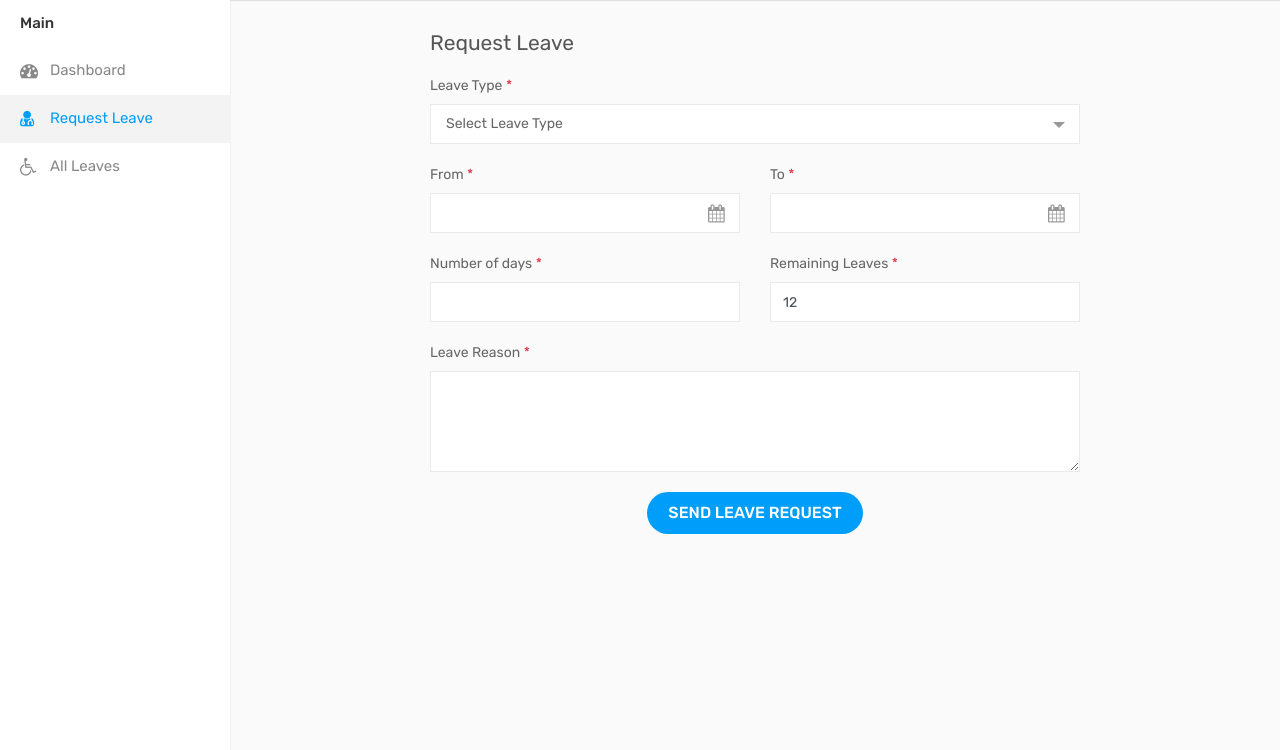
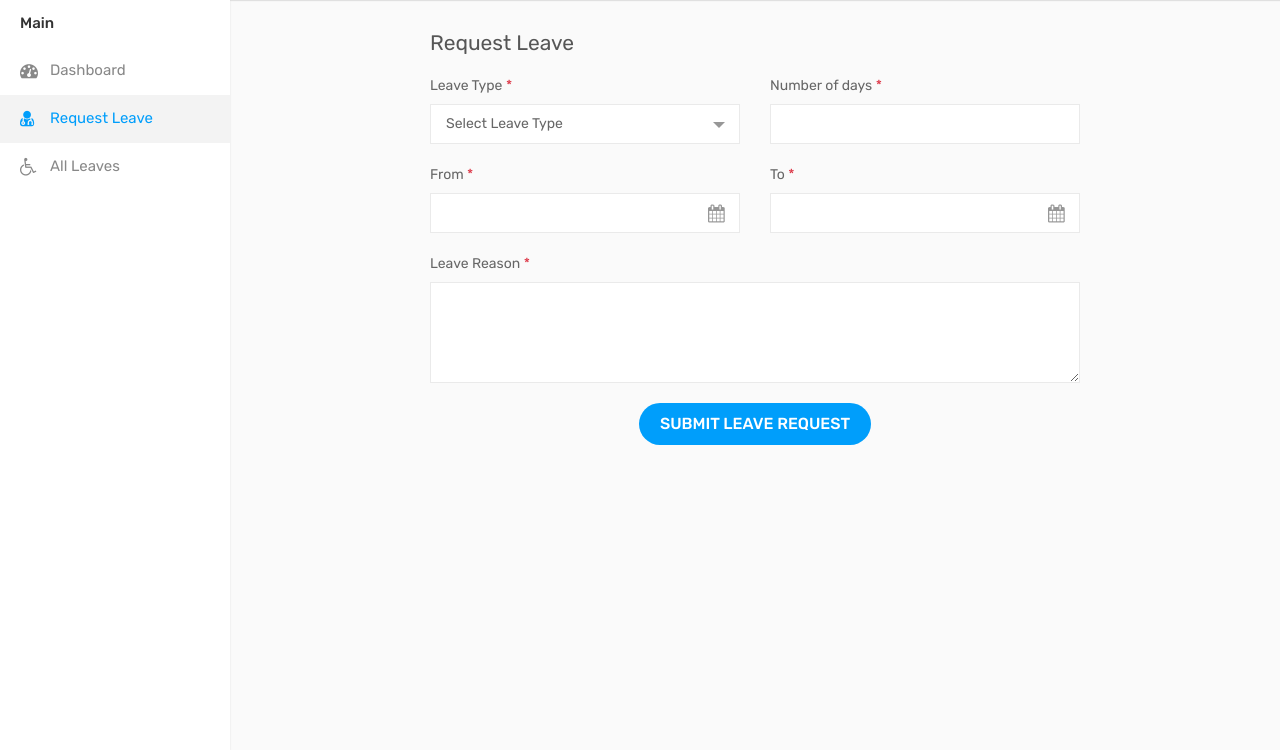
Before and after one commit to majestyjnr/LeaveManagementSystem, a PHP site: page /employee/request-leave.php in a window 1280 px wide. Shown: the part 50-800 px from the top of the page. Run offline with PHP 8.4, Linux system fonts and the light colour scheme.

Commit message:
Commit Updates

```diff
--- a/employee/dashboard.php
+++ b/employee/dashboard.php
@@ -29,7 +29,7 @@
              <li class="nav-item dropdown has-arrow">
                     <a href="#" class="dropdown-toggle nav-link user-link" data-toggle="dropdown">
                         <span class="user-img">
-							<img class="rounded-circle" src="../assets/img/user.jpg" width="24" alt="Admin">
+							<img class="rounded-circle" src="../assets/img/account.png" width="24" alt="Admin">
 							<span class="status online"></span>
 						</span>
 						<!-- <span>Admin</span> -->
--- a/employee/leaves.php
+++ b/employee/leaves.php
@@ -29,7 +29,7 @@
              <li class="nav-item dropdown has-arrow">
                     <a href="#" class="dropdown-toggle nav-link user-link" data-toggle="dropdown">
                         <span class="user-img">
-							<img class="rounded-circle" src="../assets/img/user.jpg" width="24" alt="Admin">
+							<img class="rounded-circle" src="../assets/img/account.png" width="24" alt="Admin">
 							<span class="status online"></span>
 						</span>
                     </a>
--- a/employee/request-leave.php
+++ b/employee/request-leave.php
@@ -11,7 +11,6 @@
     <link rel="stylesheet" type="text/css" href="../assets/css/select2.min.css">
 	<link rel="stylesheet" type="text/css" href="../assets/css/bootstrap-datetimepicker.min.css">
     <link rel="stylesheet" type="text/css" href="../assets/css/style.css">
-
 </head>
 
 <body>
@@ -28,7 +27,7 @@
              <li class="nav-item dropdown has-arrow">
                     <a href="#" class="dropdown-toggle nav-link user-link" data-toggle="dropdown">
                         <span class="user-img">
-							<img class="rounded-circle" src="../assets/img/user.jpg" width="24" alt="Admin">
+							<img class="rounded-circle" src="../assets/img/account.png" width="24" alt="Admin">
 							<span class="status online"></span>
 						</span>
 						<!-- <span>Admin</span> -->
@@ -69,21 +68,31 @@
                 <div class="row">
                     <div class="col-lg-8 offset-lg-2">
                         <form>
+                            <div class="row">
+								<div class="col-md-6">
                                     <div class="form-group">
                                         <label>Leave Type <span class="text-danger">*</span></label>
-                                <select class="select">
+                                        <select class="select" name="leavetype">
                                             <option>Select Leave Type</option>
                                             <option>Casual Leave 12 Days</option>
                                             <option>Medical Leave</option>
                                             <option>Loss of Pay</option>
                                         </select>
                                     </div>
+                                </div>
+                                <div class="col-md-6">
+                                    <div class="form-group">
+                                        <label>Number of days <span class="text-danger">*</span></label>
+                                        <input class="form-control" type="number" name="duration">
+                                    </div>
+                                </div>
+                            </div>
 							<div class="row">
 								<div class="col-md-6">
 									<div class="form-group">
 										<label>From <span class="text-danger">*</span></label>
 										<div class="cal-icon">
-											<input class="form-control datetimepicker" type="text">
+											<input class="form-control datetimepicker" type="text" name="startdate">
 										</div>
 									</div>
 								</div>
@@ -91,31 +100,17 @@
 									<div class="form-group">
 										<label>To <span class="text-danger">*</span></label>
 										<div class="cal-icon">
-											<input class="form-control datetimepicker" type="text">
+											<input class="form-control datetimepicker" type="text" name="enddate">
 										</div>
-									</div>
-								</div>
-							</div>
-							<div class="row">
-								<div class="col-md-6">
-									<div class="form-group">
-										<label>Number of days <span class="text-danger">*</span></label>
-										<input class="form-control" type="number">
-									</div>
-								</div>
-								<div class="col-md-6">
-									<div class="form-group">
-										<label>Remaining Leaves <span class="text-danger">*</span></label>
-										<input class="form-control" value="12" type="text">
 									</div>
 								</div>
 							</div>
                             <div class="form-group">
                                 <label>Leave Reason <span class="text-danger">*</span></label>
-                                <textarea rows="4" cols="5" class="form-control"></textarea>
+                                <textarea rows="4" cols="5" class="form-control" name="reason"></textarea>
                             </div>
                             <div class="m-t-20 text-center">
-                                <button class="btn btn-primary submit-btn">Send Leave Request</button>
+                                <button class="btn btn-primary submit-btn">Submit Leave Request</button>
                             </div>
                         </form>
                     </div>
```
Also changed, not shown: employee/profile.php (added). Lines whose indentation alone changed are shown as unchanged.
